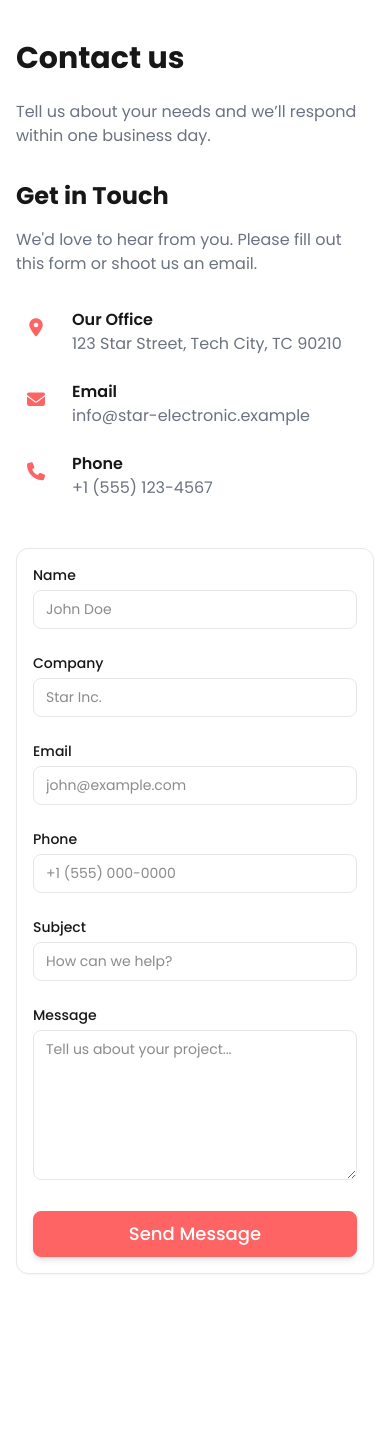
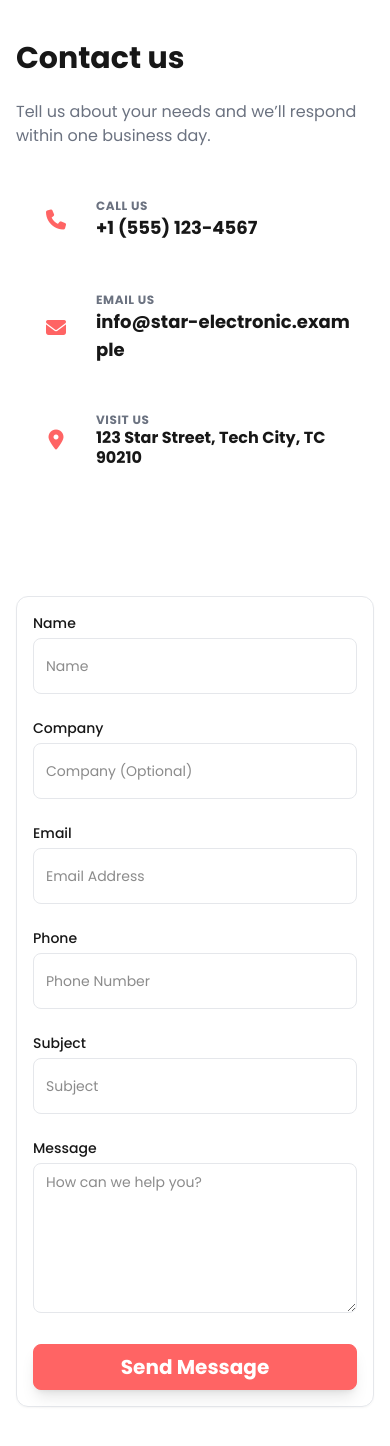
Before and after one commit to SamuelNovotnyy/star_electronic, a Next.js app: page /contact in a window 390 px wide. Before the commit the page ends 1314 px from the top, so only its background shows below. Built offline with nearby package versions, Linux system fonts and the light colour scheme; no server answers; a web font is replaced by a local one.

Commit message:
better phone version

```diff
--- a/app/[locale]/contact/page.js
+++ b/app/[locale]/contact/page.js
@@ -21,7 +21,7 @@ export default async function ContactPage({ params }) {
     <>
       <RedBorderBottom />
       <div className="container mx-auto px-4 py-10 min-h-screen">
-        <div className="text-center mb-12">
+        <div className="text-center mb-10">
           <h1 className="text-4xl md:text-5xl font-bold mb-4 text-primary">
             {t('contact.title')}
           </h1>
--- a/app/[locale]/page.js
+++ b/app/[locale]/page.js
@@ -31,34 +31,74 @@ export default async function HomePage({ params }) {
         </div>
       </div>
 
-      <div className="lg:fixed top-0 left-0 w-full lg:h-screen z-0 overflow-hidden relative h-auto">
-        <div className="hidden lg:block container mx-auto px-4 py-10 absolute inset-0 z-0">
+      {/* --- MOBILE HERO (Bold & Progressive) --- */}
+      <div className="lg:hidden relative h-[calc(100vh-60px)] w-full overflow-hidden flex flex-col justify-end pb-32">
+        {/* Background Carousel */}
+        <div className="absolute inset-0 z-0">
+          <div className="w-full h-full opacity-60">
+            <Carousel folder="star_electronic_carousel" />
+          </div>
+          {/* Darker gradient for better text readability */}
+          <div className="absolute inset-0 bg-gradient-to-t from-background via-background/90 to-transparent z-10" />
+        </div>
+
+        {/* Content */}
+        <div className="relative z-20 px-6">
+          <h1 className="relative z-10 flex flex-col font-black tracking-tighter leading-[0.85] select-none drop-shadow-2xl">
+            <span className="text-[5rem] uppercase text-primary" style={{ textShadow: '0 0 30px rgba(var(--primary-rgb), 0.5)' }}>Star</span>
+            <span className="text-[3.5rem] text-foreground uppercase tracking-tighter">Electronic</span>
+          </h1>
+
+          <p className="relative z-10 mt-6 text-lg font-medium text-muted-foreground max-w-[90%] leading-tight drop-shadow-md">
+            {t('hero.subtitle')}
+          </p>
+
+          <div className="relative z-10 mt-8 flex gap-4">
+            <Link
+              href={`/${locale}/contact`}
+              className="flex-1 bg-primary text-primary-foreground font-bold py-4 rounded-2xl text-center shadow-lg shadow-primary/25 active:scale-95 transition-transform"
+            >
+              {t('hero.ctaQuote')}
+            </Link>
+            <Link
+              href={`/${locale}/gallery`}
+              className="flex-1 flex justify-center items-center bg-card/50 backdrop-blur-md border border-white/10 text-foreground font-bold py-4 rounded-2xl text-center active:scale-95 transition-transform"
+            >
+              {t('hero.ctaGallery')}
+            </Link>
+          </div>
+        </div>
+      </div>
+
+      {/* --- DESKTOP HERO (Original) --- */}
+      <div className="hidden lg:block fixed top-0 left-0 w-full h-screen z-0 overflow-hidden">
+        <div className="container mx-auto px-4 py-10 absolute inset-0 z-0">
           <StarBackground className="-z-10" />
         </div>
 
         {/* Hero Section */}
-        <div className="relative h-full flex flex-col justify-start pt-0 pb-10 lg:pt-44 lg:pl-18 lg:pb-0 lg:px-0">
-          <div className="container mx-auto relative z-10 flex flex-col lg:grid lg:grid-cols-[auto_1fr] items-center gap-6 lg:gap-0">
-            {/* Carousel - Mobile: Top & Full Width, Desktop: Right & Styled */}
-            <div className="order-1 lg:order-2 relative w-[calc(100%+2rem)] -ml-4 lg:w-[600px] lg:ml-0 lg:translate-x-14">
-              <div className="relative w-full aspect-[4/3] lg:rounded-3xl overflow-hidden lg:border-2 lg:border-border lg:shadow-2xl lg:transform lg:rotate-2 lg:hover:rotate-0 transition-transform duration-500">
+        <div className="relative h-full flex flex-col justify-start pt-44 pl-18">
+          <div className="container mx-auto relative z-10 grid grid-cols-[auto_1fr] items-center">
+            {/* Carousel */}
+            <div className="order-2 relative w-[600px] translate-x-14">
+              <div className="relative w-full aspect-[4/3] rounded-3xl overflow-hidden border-2 border-border shadow-2xl transform rotate-2 hover:rotate-0 transition-transform duration-500">
                 <Carousel folder="star_electronic_carousel" />
               </div>
             </div>
 
-            <div className="order-2 lg:order-1 text-center lg:text-left w-full lg:min-w-[550px] px-4 lg:px-0">
-              <h1 className="text-4xl lg:text-6xl font-extrabold tracking-tight mb-6">
-                <p className="block lg:pl-14 skew-hero overflow-wrap">
+            <div className="order-1 text-left min-w-[550px]">
+              <h1 className="text-6xl font-extrabold tracking-tight mb-6">
+                <p className="block pl-14 skew-hero overflow-wrap">
                   {spanify(t('hero.title'))}
                 </p>
-                <span className="block text-primary mt-2 lg:pl-2 whitespace-pre-wrap skew-description">
+                <span className="block text-primary mt-2 pl-2 whitespace-pre-wrap skew-description">
                   {spanify(t('hero.title2'))}
                 </span>
               </h1>
-              <p className="text-lg lg:text-xl text-muted-foreground mb-10 lg:mb-20 max-w-2xl mx-auto lg:mx-0 leading-relaxed skew-description lg:pl-12 whitespace-pre-wrap">
+              <p className="text-xl text-muted-foreground mb-20 max-w-2xl leading-relaxed skew-description pl-12 whitespace-pre-wrap">
                 {spanify(t('hero.subtitle'))}
               </p>
-              <div className="flex flex-col sm:flex-row gap-4 justify-center lg:justify-start lg:pl-32">
+              <div className="flex gap-4 justify-start pl-32">
                 <Link
                   href={`/${locale}/contact`}
                   className="btn btn-primary text-lg px-8 py-4 text-center"
@@ -83,58 +123,76 @@ export default async function HomePage({ params }) {
         aria-hidden="true"
       ></div>
 
-      {/* Features Section */}
-      <section className="relative min-h-[565px] z-10 bg-background py-[85px] top-shadow-middle">
-        {' '}
-        {/* Added bg-background and z-10 and shadow */}
+      {/* Features Section - Mobile: Horizontal Scroll Snap, Desktop: Grid */}
+      <section className="relative z-10 bg-background py-12 lg:py-[85px] lg:top-shadow-middle">
         <div className="container mx-auto px-4">
-          <div className="text-center mb-16">
-            <h2 className="text-3xl lg:text-4xl font-bold mb-4">
+          <div className="text-left lg:text-center mb-8 lg:mb-16">
+            <h2 className="text-4xl lg:text-4xl font-black mb-2 lg:mb-4 uppercase tracking-tighter">
               {t('features.title')}
             </h2>
-            <p className="text-muted-foreground max-w-2xl mx-auto">
+            <p className="text-muted-foreground max-w-2xl mx-auto text-lg">
               {t('features.subtitle')}
             </p>
           </div>
 
-          <div className="grid lg:grid-cols-3 gap-6 lg:gap-8">
-            <div className="card p-6 lg:p-8 flex flex-row lg:flex-col items-start gap-5 lg:gap-0 lg:hover:-translate-y-2 card-shadow-hover transition-all duration-300">
-              <div className="w-12 h-12 lg:w-14 lg:h-14 rounded-2xl bg-primary/10 flex items-center justify-center text-primary text-xl lg:text-2xl shrink-0 lg:mb-6">
+          {/* Mobile Scroll Container */}
+          <div className="lg:hidden flex overflow-x-auto snap-x snap-mandatory gap-4 pb-8 -mx-4 px-4 scrollbar-hide">
+            {[
+              { icon: 'fa-shield-alt', title: 'features.security.title', desc: 'features.security.desc' },
+              { icon: 'fa-bolt', title: 'features.performance.title', desc: 'features.performance.desc' },
+              { icon: 'fa-headset', title: 'features.support.title', desc: 'features.support.desc' }
+            ].map((feature, i) => (
+              <div key={i} className="snap-center shrink-0 w-[85vw] bg-card border border-border rounded-3xl p-8 shadow-lg flex flex-col justify-between min-h-[250px]">
+                <div className="w-16 h-16 rounded-2xl bg-primary/10 flex items-center justify-center text-primary text-3xl mb-6">
+                  <i className={`fas ${feature.icon}`}></i>
+                </div>
+                <div>
+                  <h3 className="text-2xl font-bold mb-2">{t(feature.title)}</h3>
+                  <p className="text-muted-foreground">{t(feature.desc)}</p>
+                </div>
+              </div>
+            ))}
+          </div>
+
+          {/* Desktop Grid */}
+          <div className="hidden lg:grid lg:grid-cols-3 gap-8">
+            <div className="card p-8 flex flex-col items-start gap-0 hover:-translate-y-2 card-shadow-hover transition-all duration-300">
+              <div className="w-14 h-14 rounded-2xl bg-primary/10 flex items-center justify-center text-primary text-2xl shrink-0 mb-6">
                 <i className="fas fa-shield-alt"></i>
               </div>
               <div>
-                <h3 className="text-lg lg:text-xl font-bold mb-1 lg:mb-3">
+                <h3 className="text-xl font-bold mb-3">
                   {t('features.security.title')}
                 </h3>
-                <p className="text-sm lg:text-base text-muted-foreground">
+                <p className="text-base text-muted-foreground">
                   {t('features.security.desc')}
                 </p>
               </div>
             </div>
 
-            <div className="card p-6 lg:p-8 flex flex-row lg:flex-col items-start gap-5 lg:gap-0 lg:hover:-translate-y-2 card-shadow-hover transition-all duration-300">
-              <div className="w-12 h-12 lg:w-14 lg:h-14 rounded-2xl bg-primary/10 flex items-center justify-center text-primary text-xl lg:text-2xl shrink-0 lg:mb-6">
+            <div className="card p-8 flex flex-col items-start gap-0 hover:-translate-y-2 card-shadow-hover transition-all duration-300">
+              <div className="w-14 h-14 rounded-2xl bg-primary/10 flex items-center justify-center text-primary text-2xl shrink-0 mb-6">
                 <i className="fas fa-bolt"></i>
               </div>
               <div>
-                <h3 className="text-lg lg:text-xl font-bold mb-1 lg:mb-3">
+                <h3 className="text-xl font-bold mb-3">
                   {t('features.performance.title')}
                 </h3>
-                <p className="text-sm lg:text-base text-muted-foreground">
+                <p className="text-base text-muted-foreground">
                   {t('features.performance.desc')}
                 </p>
               </div>
             </div>
 
-            <div className="card p-6 lg:p-8 flex flex-row lg:flex-col items-start gap-5 lg:gap-0 lg:hover:-translate-y-2 card-shadow-hover transition-all duration-300">
-              <div className="w-12 h-12 lg:w-14 lg:h-14 rounded-2xl bg-primary/10 flex items-center justify-center text-primary text-xl lg:text-2xl shrink-0 lg:mb-6">
+            <div className="card p-8 flex flex-col items-start gap-0 hover:-translate-y-2 card-shadow-hover transition-all duration-300">
+              <div className="w-14 h-14 rounded-2xl bg-primary/10 flex items-center justify-center text-primary text-2xl shrink-0 mb-6">
                 <i className="fas fa-headset"></i>
               </div>
               <div>
-                <h3 className="text-lg lg:text-xl font-bold mb-1 lg:mb-3">
+                <h3 className="text-xl font-bold mb-3">
                   {t('features.support.title')}
                 </h3>
-                <p className="text-sm lg:text-base text-muted-foreground">
+                <p className="text-base text-muted-foreground">
                   {t('features.support.desc')}
                 </p>
               </div>
--- a/components/ContactForm.js
+++ b/components/ContactForm.js
@@ -47,8 +47,8 @@ export default function ContactForm({ messages }) {
 
   return (
     <div className="grid grid-cols-1 lg:grid-cols-2 gap-12 items-start">
-      {/* Contact Info Section */}
-      <div className="space-y-8">
+      {/* Contact Info Section - Desktop Only */}
+      <div className="space-y-8 hidden lg:block">
         <div>
           <h3 className="text-2xl font-bold mb-4">
             {t('contact.getInTouch', 'Get in Touch')}
@@ -100,85 +100,121 @@ export default function ContactForm({ messages }) {
         </div>
       </div>
 
+      {/* Mobile Header - Bold */}
+      <div className="lg:hidden mb-8">
+        {/* Mobile Contact Info - Detailed List */}
+        <div className="flex flex-col gap-4 mb-8">
+          <a href="tel:+15551234567" className="flex items-center gap-4 bg-muted/30 p-4 rounded-2xl active:bg-primary/10 transition-colors">
+            <div className="w-12 h-12 rounded-full bg-primary/10 flex items-center justify-center text-primary text-xl shrink-0">
+              <i className="fas fa-phone"></i>
+            </div>
+            <div className="flex flex-col">
+              <span className="text-xs font-bold uppercase tracking-wider text-muted-foreground">Call Us</span>
+              <span className="text-lg font-bold text-foreground">+1 (555) 123-4567</span>
+            </div>
+          </a>
+
+          <a href="mailto:info@star-electronic.example" className="flex items-center gap-4 bg-muted/30 p-4 rounded-2xl active:bg-primary/10 transition-colors">
+            <div className="w-12 h-12 rounded-full bg-primary/10 flex items-center justify-center text-primary text-xl shrink-0">
+              <i className="fas fa-envelope"></i>
+            </div>
+            <div className="flex flex-col">
+              <span className="text-xs font-bold uppercase tracking-wider text-muted-foreground">Email Us</span>
+              <span className="text-lg font-bold text-foreground break-all">info@star-electronic.example</span>
+            </div>
+          </a>
+
+          <div className="flex items-center gap-4 bg-muted/30 p-4 rounded-2xl">
+            <div className="w-12 h-12 rounded-full bg-primary/10 flex items-center justify-center text-primary text-xl shrink-0">
+              <i className="fas fa-map-marker-alt"></i>
+            </div>
+            <div className="flex flex-col">
+              <span className="text-xs font-bold uppercase tracking-wider text-muted-foreground">Visit Us</span>
+              <span className="text-base font-bold text-foreground leading-tight">123 Star Street, Tech City, TC 90210</span>
+            </div>
+          </div>
+        </div>
+      </div>
+
       {/* Form Section */}
-      <div className="card bg-card p-8 shadow-lg">
+      <div className="card bg-transparent lg:bg-card p-0 lg:p-8 shadow-none lg:shadow-lg">
         <form ref={formRef} onSubmit={onSubmit} className="space-y-6">
           <div className="grid md:grid-cols-2 gap-6">
             <div className="space-y-2">
-              <label className="label">{t('contact.name', 'Name')}</label>
+              <label className="label hidden lg:block">{t('contact.name', 'Name')}</label>
               <input
                 name="name"
-                className="input w-full transition-all duration-300 focus:ring-2 focus:ring-primary/20"
+                className="input w-full h-14 lg:h-10 text-lg lg:text-sm bg-muted/30 lg:bg-background border-2 lg:border border-transparent lg:border-border focus:border-primary rounded-2xl lg:rounded-lg transition-all duration-300 focus:ring-0 lg:focus:ring-2 focus:ring-primary/20 px-6 lg:px-4"
                 required
-                placeholder={t('contact.placeholders.name', 'John Doe')}
+                placeholder={t('contact.placeholders.name', 'Name')}
               />
             </div>
             <div className="space-y-2">
-              <label className="label">{t('contact.company', 'Company')}</label>
+              <label className="label hidden lg:block">{t('contact.company', 'Company')}</label>
               <input
                 name="company"
-                className="input w-full transition-all duration-300 focus:ring-2 focus:ring-primary/20"
-                placeholder={t('contact.placeholders.company', 'Star Inc.')}
+                className="input w-full h-14 lg:h-10 text-lg lg:text-sm bg-muted/30 lg:bg-background border-2 lg:border border-transparent lg:border-border focus:border-primary rounded-2xl lg:rounded-lg transition-all duration-300 focus:ring-0 lg:focus:ring-2 focus:ring-primary/20 px-6 lg:px-4"
+                placeholder={t('contact.placeholders.company', 'Company (Optional)')}
               />
             </div>
           </div>
 
           <div className="grid md:grid-cols-2 gap-6">
             <div className="space-y-2">
-              <label className="label">{t('contact.email', 'Email')}</label>
+              <label className="label hidden lg:block">{t('contact.email', 'Email')}</label>
               <input
                 type="email"
                 name="email"
-                className="input w-full transition-all duration-300 focus:ring-2 focus:ring-primary/20"
+                className="input w-full h-14 lg:h-10 text-lg lg:text-sm bg-muted/30 lg:bg-background border-2 lg:border border-transparent lg:border-border focus:border-primary rounded-2xl lg:rounded-lg transition-all duration-300 focus:ring-0 lg:focus:ring-2 focus:ring-primary/20 px-6 lg:px-4"
                 required
                 placeholder={t(
                   'contact.placeholders.email',
-                  'john@example.com'
+                  'Email Address'
                 )}
               />
             </div>
             <div className="space-y-2">
-              <label className="label">{t('contact.phone', 'Phone')}</label>
+              <label className="label hidden lg:block">{t('contact.phone', 'Phone')}</label>
               <input
                 type="tel"
                 name="phone"
-                className="input w-full transition-all duration-300 focus:ring-2 focus:ring-primary/20"
+                className="input w-full h-14 lg:h-10 text-lg lg:text-sm bg-muted/30 lg:bg-background border-2 lg:border border-transparent lg:border-border focus:border-primary rounded-2xl lg:rounded-lg transition-all duration-300 focus:ring-0 lg:focus:ring-2 focus:ring-primary/20 px-6 lg:px-4"
                 placeholder={t(
                   'contact.placeholders.phone',
-                  '+1 (555) 000-0000'
+                  'Phone Number'
                 )}
               />
             </div>
           </div>
 
           <div className="space-y-2">
-            <label className="label">{t('contact.subject', 'Subject')}</label>
+            <label className="label hidden lg:block">{t('contact.subject', 'Subject')}</label>
             <input
               name="subject"
-              className="input w-full transition-all duration-300 focus:ring-2 focus:ring-primary/20"
+              className="input w-full h-14 lg:h-10 text-lg lg:text-sm bg-muted/30 lg:bg-background border-2 lg:border border-transparent lg:border-border focus:border-primary rounded-2xl lg:rounded-lg transition-all duration-300 focus:ring-0 lg:focus:ring-2 focus:ring-primary/20 px-6 lg:px-4"
               required
               placeholder={t(
                 'contact.placeholders.subject',
-                'How can we help?'
+                'Subject'
               )}
             />
           </div>
 
           <div className="space-y-2">
-            <label className="label">{t('contact.message', 'Message')}</label>
+            <label className="label hidden lg:block">{t('contact.message', 'Message')}</label>
             <textarea
               name="message"
-              className="textarea w-full transition-all duration-300 focus:ring-2 focus:ring-primary/20 min-h-[150px]"
+              className="textarea w-full text-lg lg:text-sm bg-muted/30 lg:bg-background border-2 lg:border border-transparent lg:border-border focus:border-primary rounded-2xl lg:rounded-lg transition-all duration-300 focus:ring-0 lg:focus:ring-2 focus:ring-primary/20 min-h-[150px] p-6 lg:p-4"
               required
               placeholder={t(
                 'contact.placeholders.message',
-                'Tell us about your project...'
+                'How can we help you?'
               )}
             />
           </div>
 
           <button
-            className="btn btn-primary w-full py-3 text-lg font-medium shadow-md lg:hover:shadow-lg transform lg:hover:-translate-y-0.5 transition-all duration-200 active:scale-[0.98]"
+            className="btn btn-primary w-full py-4 lg:py-3 text-xl lg:text-lg font-bold lg:font-medium shadow-lg lg:shadow-md lg:hover:shadow-lg transform lg:hover:-translate-y-0.5 transition-all duration-200 active:scale-[0.98] rounded-2xl lg:rounded-lg"
             disabled={loading}
           >
             {loading
```
Also changed, not shown: components/GalleryGrid.js (+17 -7 lines).
